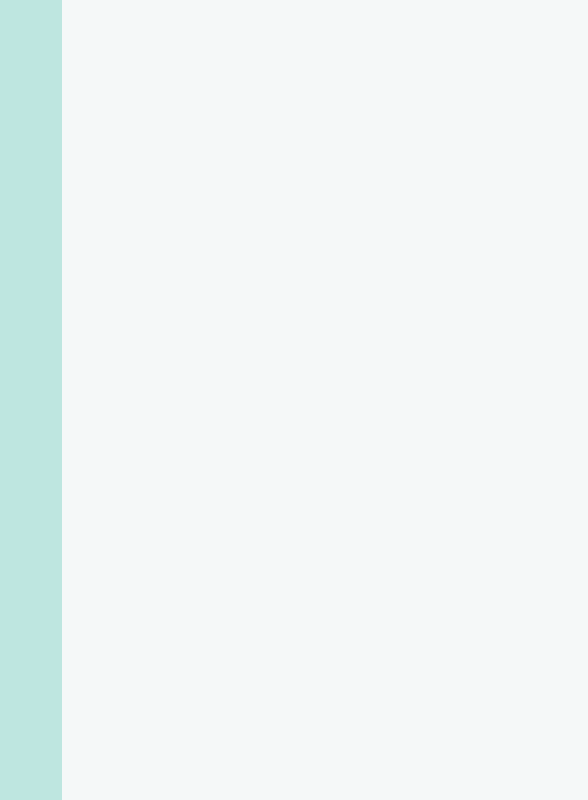
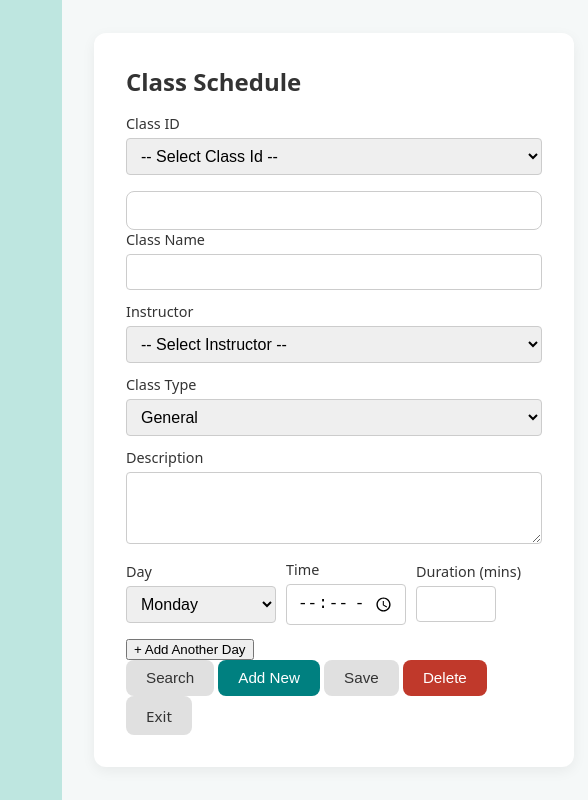
Before and after one commit to n0rdfive0h/yogitrack-prototype, a website: page public/htmls/class.html in a window 1280 px wide. Shown: the full height of the page, 158-746 px from the left. Drawn offline with Linux system fonts and the light colour scheme.

Commit message:
Created GUI for class scheduling page

```diff
--- a/public/htmls/class.html
+++ b/public/htmls/class.html
@@ -20,3 +20,83 @@
         <a href="../index.html">Log Out</a>
     </nav>
   </aside>
+
+    <!-- Class Schedule form -->
+    <main class="layout--center">
+        <form class="card" id="classForm">
+            <h2>Class Schedule</h2>
+
+    <!-- Class ID-->
+    <label id = "classIdLabel" for="classID">Class ID
+        <select name="classId" id="classIdSelect" class="form-input" required>
+            <option value=""> -- Select Class Id --</option>
+            <!-- Options will be populated by JavaScript-->
+        </select>
+    </label>
+
+        <!-- Toggle with ClassIdLabel -->
+    <label id="classIdTextLabel" style="display: none;">Class ID</label>
+        <input id="classIdText" type="text" name="classId" readonly/>
+    </label>
+
+    <!-- Class Name -->
+    <label>Class Name
+        <input type="text" name="className" class="form-input" required>
+    </label>
+
+    <!-- Instructor -->
+    <label>Instructor
+        <select name="instructorId" id="instructorSelect" class="form-input" required>
+            <option value=""> -- Select Instructor --</option>
+            <!-- Options will be populated by JavaScript-->
+        </select>
+    </label>
+
+    <!-- Class Type -->
+    <label>Class Type
+        <select name="classType" class="form-input" required>
+            <option value="General">General</option>
+            <option value="Special">Special</option>
+        </select>
+    </label>
+
+    <!-- Description -->
+    <label>Description
+        <textarea name="description" rows="3" class="form-input"></textarea>
+    </label>
+
+    <!-- Day/Time Entries -->
+    <div id="daytimeContainer">
+        <div class="daytime-entry" style="display: flex; gap: 10px; align-items: center;">
+            <label>Day
+                <select name="day" class="form-input" style="width: 150px">
+                    <option value="Mon">Monday</option>
+                    <option value="Tue">Tuesday</option>
+                    <option value="Wed">Wednesday</option>
+                    <option value="Thu">Thursday</option>
+                    <option value="Fri">Friday</option>
+                    <option value="Sat">Saturday</option>
+                    <option value="Sun">Sunday</option>
+                </select>
+            </label>
+            <label>Time
+                <input type="time" name="time" class="form-input" style="width: 120px"/>
+            </label>
+            <label>Duration (mins)
+                <input type="number" name="duration" class="form-input" style="width: 80px"/>
+            </label>
+        </div>
+    </div>
+    <button type="button" id="addDaytimeBtn">+ Add Another Day</button>
+
+    <!-- Action buttons -->
+    <div class="button-row">
+        <button type="button" class="btn" id="searchBtn">Search</button>
+        <button type="button" class="btn btn--primary" id="addBtn">Add New</button>
+        <button type="button" class="btn" id="saveBtn">Save</button>
+        <button type="button" class="btn btn--danger" id="deleteBtn">Delete</button>
+        <a href="dashboard.html" class="btn">Exit</a>
+    </div>
+
+    </form>
+</main>
```
